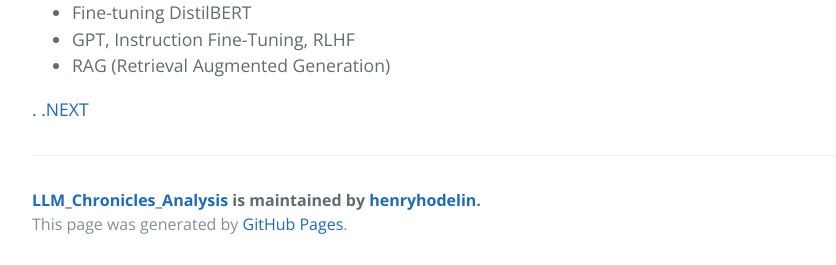
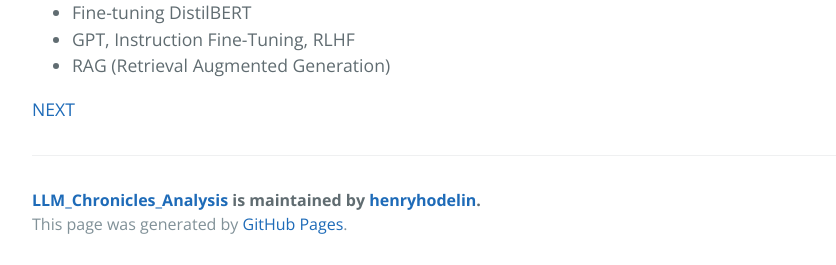
Before and after one commit to henryhodelin/LLM_Chronicles_Analysis, a Jekyll site: the page built from index.md, in a window 1280 px wide. Shown: the part 1465-1730 px from the top of the page, without its empty margins (192-1028 px from the left). Built offline with Jekyll 4.4.1, drawn with Linux system fonts in a browser that asks for light colours; our own code applies the rules of GitHub Pages for plain Markdown files.

Commit message:
ajuste menor

```diff
--- a/index.md
+++ b/index.md
@@ -52,4 +52,4 @@ layout: default
 
 
 
-[.                         .NEXT](./Neural Networks_and_Multi-Layer_Perceptrons.html)
+[NEXT](./Neural Networks_and_Multi-Layer_Perceptrons.html)
```
